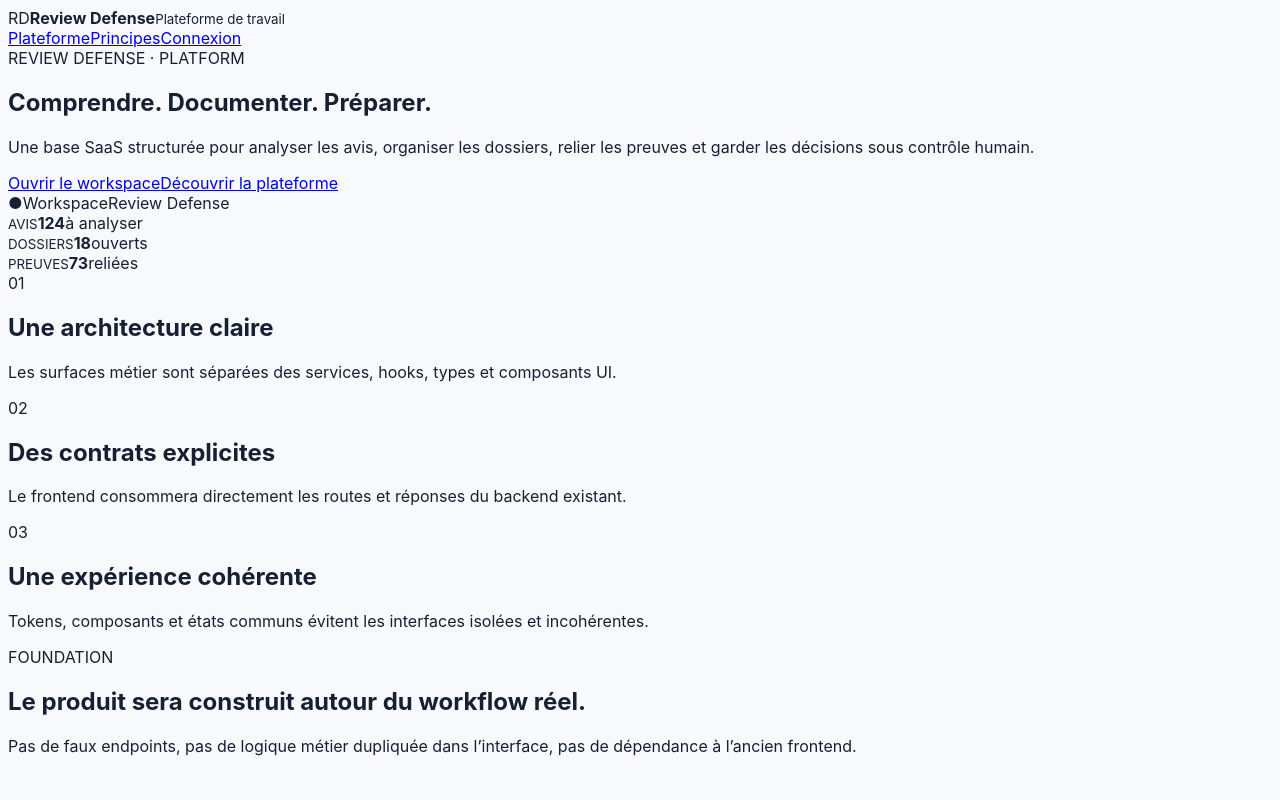
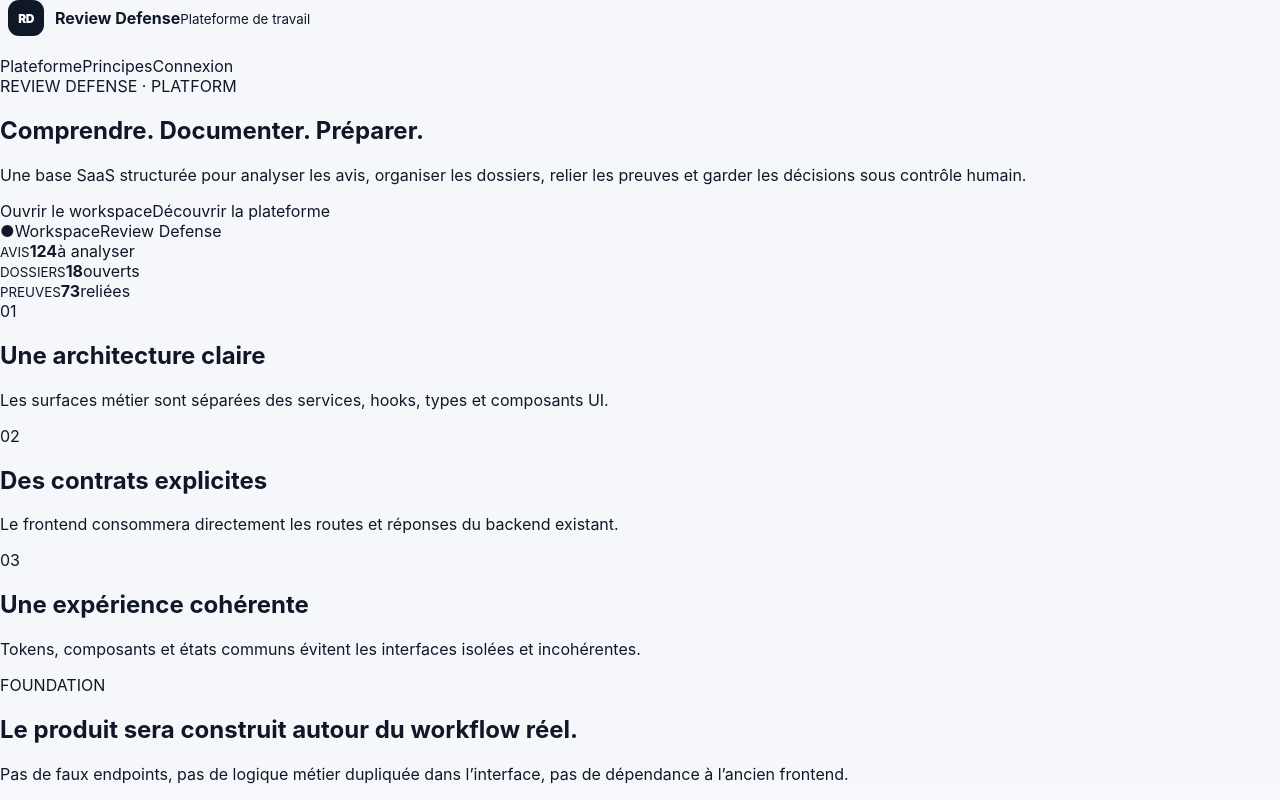
Before and after one commit to 92dugenet-ctrl/review-defense, a React (Vite) app in the folder frontend/: page / in a window 1280 px wide. Built offline with nearby package versions, Linux system fonts and the light colour scheme; no server answers.

Commit message:
feat(frontend): establish SaaS application layout

```diff
--- a/frontend/src/styles/global.css
+++ b/frontend/src/styles/global.css
@@ -1,3 +1,50 @@
+* { box-sizing: border-box; }
+html, body, #root { min-height: 100%; margin: 0; }
+body { min-width: 320px; background: var(--rd-surface-soft); color: var(--rd-ink); }
+button, input { font: inherit; }
+button { cursor: pointer; }
+a { color: inherit; text-decoration: none; }
+
+.app-shell { min-height: 100vh; background: var(--rd-surface-soft); }
+.sidebar { position: fixed; inset: 0 auto 0 0; z-index: 40; display: flex; width: 260px; flex-direction: column; padding: 22px 16px 16px; border-right: 1px solid var(--rd-border); background: var(--rd-surface); }
+.brand { display: flex; align-items: center; gap: 11px; padding: 0 8px 20px; }
+.brand-mark { display: grid; width: 36px; height: 36px; flex: 0 0 36px; place-items: center; border-radius: 11px; background: var(--rd-ink); color: white; font-size: 12px; font-weight: 900; letter-spacing: -.04em; }
+.brand-copy { display: grid; gap: 2px; min-width: 0; }
+.brand-copy strong { font-size: 14px; letter-spacing: -.02em; }
+.brand-copy small { color: var(--rd-muted); font-size: 11px; }
+
+.workspace-switcher { display: flex; align-items: center; gap: 10px; margin: 0 0 18px; padding: 10px; border: 1px solid var(--rd-border); border-radius: 12px; background: var(--rd-surface-soft); }
+.workspace-avatar { display: grid; width: 30px; height: 30px; flex: 0 0 30px; place-items: center; border-radius: 9px; background: #e8eefc; color: var(--rd-primary-strong); font-size: 10px; font-weight: 800; }
+.workspace-switcher span:last-child { display: grid; min-width: 0; gap: 2px; }
+.workspace-switcher small { color: var(--rd-muted); font-size: 9px; font-weight: 700; text-transform: uppercase; letter-spacing: .08em; }
+.workspace-switcher strong { overflow: hidden; text-overflow: ellipsis; white-space: nowrap; font-size: 11px; }
+
+.sidebar-nav { display: flex; min-height: 0; flex: 1; flex-direction: column; gap: 3px; overflow-y: auto; }
+.nav-section-label { padding: 7px 10px 6px; color: #98a2b3; font-size: 9px; font-weight: 800; letter-spacing: .1em; text-transform: uppercase; }
+.nav-section-secondary { margin-top: 12px; }
+.nav-item { display: flex; align-items: center; gap: 11px; min-height: 42px; padding: 0 11px; border: 1px solid transparent; border-radius: 10px; color: #667085; font-size: 12px; font-weight: 650; transition: background .15s ease, color .15s ease, border-color .15s ease; }
+.nav-item:hover { background: var(--rd-surface-soft); color: var(--rd-ink); }
+.nav-item.active { border-color: #dbe5ff; background: #eff4ff; color: var(--rd-primary-strong); }
+.nav-item svg { flex: 0 0 18px; }
+
+.sidebar-footer { display: flex; align-items: center; gap: 8px; margin-top: 14px; padding: 12px 10px 2px; border-top: 1px solid var(--rd-border); color: var(--rd-muted); font-size: 10px; }
+.status-dot { width: 7px; height: 7px; flex: 0 0 7px; border-radius: 50%; background: var(--rd-success); box-shadow: 0 0 0 3px rgb(18 183 106 / 10%); }
+
+.app-content { min-height: 100vh; margin-left: 260px; }
+.topbar { position: sticky; top: 0; z-index: 30; display: flex; min-height: 76px; align-items: center; justify-content: space-between; gap: 24px; padding: 12px 32px; border-bottom: 1px solid var(--rd-border); background: rgb(255 255 255 / 92%); backdrop-filter: blur(12px); }
+.topbar-title { min-width: 0; }
+.topbar-kicker { display: block; margin-bottom: 4px; color: #98a2b3; font-size: 9px; font-weight: 800; letter-spacing: .1em; }
+.topbar h1 { margin: 0; font-size: 19px; letter-spacing: -.035em; }
+.topbar-actions { display: flex; align-items: center; gap: 16px; }
+.topbar-user { display: flex; align-items: center; gap: 9px; min-width: 0; }
+.topbar-user > div:last-child { display: grid; gap: 2px; min-width: 0; }
+.topbar-user strong { max-width: 210px; overflow: hidden; text-overflow: ellipsis; white-space: nowrap; font-size: 11px; }
+.topbar-user span { color: var(--rd-muted); font-size: 10px; text-transform: capitalize; }
+.avatar { display: grid; width: 34px; height: 34px; flex: 0 0 34px; place-items: center; border: 1px solid #dbe5ff; border-radius: 50%; background: #eff4ff; color: var(--rd-primary-strong); font-size: 10px; font-weight: 800; }
+.topbar-logout { min-height: 36px; padding: 0 13px; font-size: 11px; }
+.mobile-menu, .mobile-close { display: none; border: 0; background: transparent; color: var(--rd-ink); }
+.page-content { width: min(100%, var(--rd-content-width)); margin: 0 auto; padding: 30px 32px 48px; }
+.sidebar-backdrop { display: none; }
 
 .auth-page { min-height: 100vh; display: grid; place-items: center; padding: 24px; background: var(--rd-surface-soft); }
 .auth-card { width: min(100%, 460px); padding: 40px; border: 1px solid var(--rd-border); border-radius: 24px; background: white; box-shadow: var(--rd-shadow-md); }
@@ -13,9 +60,32 @@
 .form-error { padding: 11px 12px; border: 1px solid #fecaca; border-radius: 10px; background: #fef2f2; color: #991b1b; font-size: 13px; line-height: 1.45; }
 .auth-switch { margin: 22px 0 0; color: var(--rd-muted); font-size: 13px; text-align: center; }
 .auth-switch a { color: var(--rd-primary-strong); font-weight: 700; }
-.topbar-logout { min-height: 36px; padding: 0 13px; font-size: 12px; }
 .auth-session-grid { display: grid; grid-template-columns: repeat(3, 1fr); gap: 12px; margin-top: 28px; }
 .auth-session-grid div { padding: 16px; border: 1px solid var(--rd-border); border-radius: 14px; background: var(--rd-surface-soft); overflow: hidden; }
 .auth-session-grid small { display: block; color: var(--rd-muted); font-size: 9px; font-weight: 800; letter-spacing: .1em; }
 .auth-session-grid strong { display: block; margin-top: 8px; overflow-wrap: anywhere; font-size: 13px; }
-@media (max-width: 640px) { .auth-card { padding: 28px 22px; } .auth-card h1 { font-size: 36px; } .auth-session-grid { grid-template-columns: 1fr; } .topbar-logout { display: none; } }
+.page-placeholder { min-height: 360px; display: grid; place-content: center; padding: 48px; border: 1px dashed var(--rd-border); border-radius: var(--rd-radius-lg); background: var(--rd-surface); text-align: center; }
+.page-placeholder h1 { margin: 10px 0; }
+.page-placeholder p { margin: 0; color: var(--rd-muted); }
+
+@media (max-width: 900px) {
+  .sidebar { transform: translateX(-100%); transition: transform .2s ease; box-shadow: var(--rd-shadow-md); }
+  .sidebar.mobile-open { transform: translateX(0); }
+  .sidebar-backdrop { position: fixed; inset: 0; z-index: 35; display: block; border: 0; background: rgb(16 24 40 / 35%); }
+  .mobile-close { display: inline-grid; width: 28px; height: 28px; margin-left: auto; place-items: center; font-size: 22px; line-height: 1; }
+  .app-content { margin-left: 0; }
+  .mobile-menu { display: inline-grid; width: 34px; height: 34px; place-items: center; border-radius: 9px; font-size: 18px; }
+  .topbar { padding: 12px 20px; }
+  .page-content { padding: 24px 20px 40px; }
+}
+@media (max-width: 640px) {
+  .topbar { min-height: 68px; gap: 10px; }
+  .topbar-title { flex: 1; }
+  .topbar-kicker { font-size: 8px; }
+  .topbar h1 { font-size: 17px; }
+  .topbar-user > div:last-child, .topbar-logout { display: none; }
+  .page-content { padding: 18px 14px 32px; }
+  .auth-card { padding: 28px 22px; }
+  .auth-card h1 { font-size: 36px; }
+  .auth-session-grid { grid-template-columns: 1fr; }
+}
```
Also changed, not shown: frontend/src/components/layout/AppShell.tsx (+100 -19 lines), 1 other file (tests, documents, lock files or other folders).
